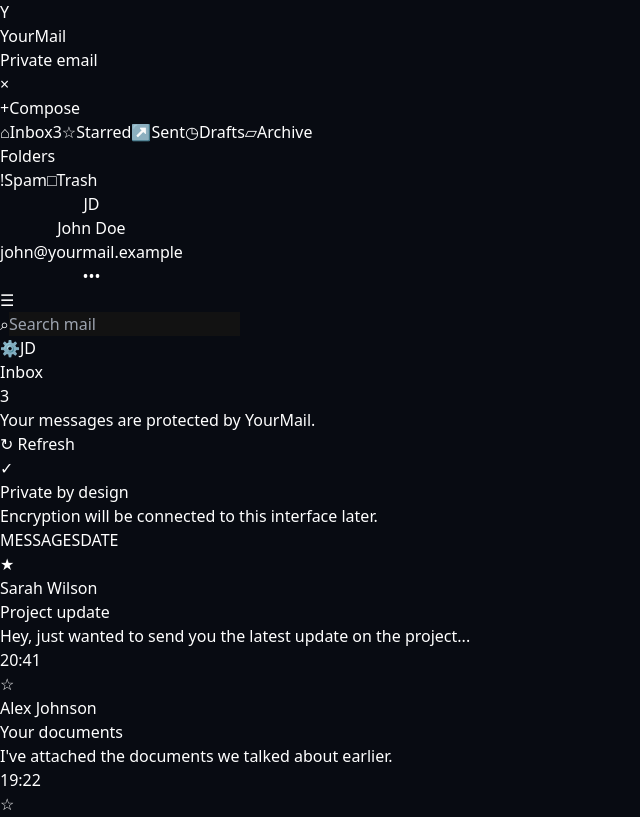
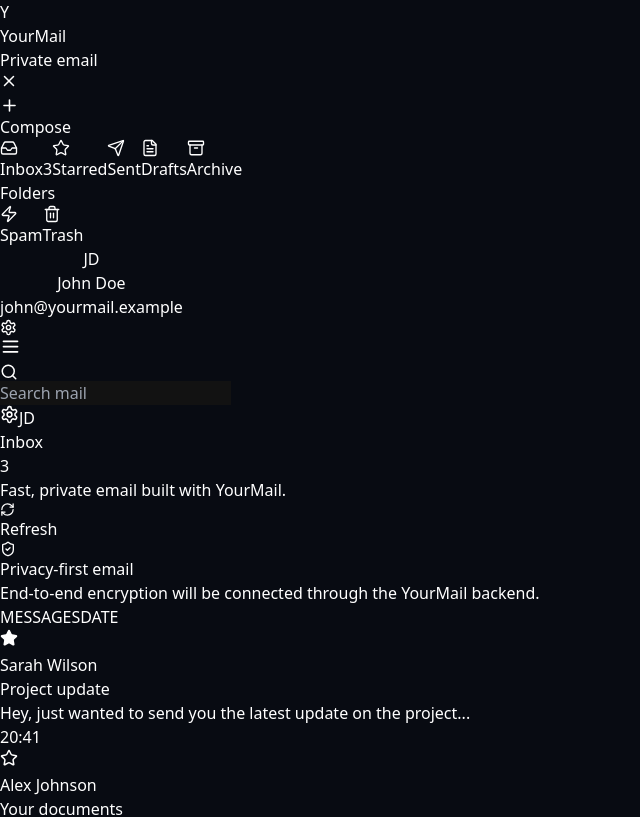
Before and after one commit to Shh12308/email-, a Next.js app: page / in a window 1280 px wide. Shown: the top 817 px of the page, without its empty margins (0-640 px from the left). Built offline with nearby package versions, Linux system fonts and the light colour scheme.

Commit message:
Update page.tsx

```diff
--- a/src/app/page.tsx
+++ b/src/app/page.tsx
@@ -1,6 +1,27 @@
 "use client";
 
 import { useMemo, useState } from "react";
+import {
+  Archive,
+  ChevronLeft,
+  Clock3,
+  FileText,
+  Inbox,
+  Menu,
+  Paperclip,
+  Plus,
+  RefreshCw,
+  Search,
+  Send,
+  Settings,
+  ShieldCheck,
+  Star,
+  Trash2,
+  X,
+  Zap,
+} from "lucide-react";
+
+type Folder = "Inbox" | "Starred" | "Sent" | "Drafts" | "Archive" | "Spam" | "Trash";
 
 type Email = {
   id: number;
@@ -20,7 +41,8 @@
     sender: "Sarah Wilson",
     email: "sarah@example.com",
     subject: "Project update",
-    preview: "Hey, just wanted to send you the latest update on the project...",
+    preview:
+      "Hey, just wanted to send you the latest update on the project...",
     time: "20:41",
     unread: true,
     starred: true,
@@ -42,7 +64,8 @@
     sender: "Mike Thompson",
     email: "mike@example.com",
     subject: "Welcome to the team",
-    preview: "We're really happy to have you with us. Here's everything...",
+    preview:
+      "We're really happy to have you with us. Here's everything...",
     time: "17:05",
     unread: false,
     starred: false,
@@ -64,7 +87,8 @@
     sender: "YourMail Security",
     email: "security@yourmail.example",
     subject: "New sign-in detected",
-    preview: "A new device has signed into your YourMail account.",
+    preview:
+      "A new device has signed into your YourMail account.",
     time: "12:18",
     unread: true,
     starred: false,
@@ -72,34 +96,67 @@
   },
 ];
 
+const folders: {
+  label: Folder;
+  icon: React.ComponentType<{ size?: number; strokeWidth?: number }>;
+}[] = [
+  { label: "Inbox", icon: Inbox },
+  { label: "Starred", icon: Star },
+  { label: "Sent", icon: Send },
+  { label: "Drafts", icon: FileText },
+  { label: "Archive", icon: Archive },
+  { label: "Spam", icon: Zap },
+  { label: "Trash", icon: Trash2 },
+];
+
 export default function Home() {
-  const [emails, setEmails] = useState(initialEmails);
+  const [emails, setEmails] = useState<Email[]>(initialEmails);
   const [selectedEmail, setSelectedEmail] = useState<Email | null>(null);
   const [search, setSearch] = useState("");
   const [sidebarOpen, setSidebarOpen] = useState(false);
   const [composeOpen, setComposeOpen] = useState(false);
+  const [activeFolder, setActiveFolder] = useState<Folder>("Inbox");
+
+  const [composeTo, setComposeTo] = useState("");
+  const [composeSubject, setComposeSubject] = useState("");
+  const [composeBody, setComposeBody] = useState("");
 
   const unreadCount = emails.filter((email) => email.unread).length;
 
   const filteredEmails = useMemo(() => {
     const query = search.toLowerCase().trim();
 
-    if (!query) return emails;
+    let result = emails;
 
-    return emails.filter(
+    if (activeFolder === "Starred") {
+      result = result.filter((email) => email.starred);
+    }
+
+    if (activeFolder === "Inbox") {
+      result = result;
+    }
+
+    if (query) {
+      result = result.filter(
         (email) =>
           email.sender.toLowerCase().includes(query) ||
+          email.email.toLowerCase().includes(query) ||
           email.subject.toLowerCase().includes(query) ||
           email.preview.toLowerCase().includes(query)
       );
-  }, [emails, search]);
+    }
+
+    return result;
+  }, [emails, search, activeFolder]);
 
   function openEmail(email: Email) {
     setSelectedEmail(email);
 
     setEmails((current) =>
       current.map((item) =>
-        item.id === email.id ? { ...item, unread: false } : item
+        item.id === email.id
+          ? { ...item, unread: false }
+          : item
       )
     );
   }
@@ -112,11 +169,49 @@
           : email
       )
     );
+
+    if (selectedEmail?.id === id) {
+      setSelectedEmail((current) =>
+        current
+          ? { ...current, starred: !current.starred }
+          : null
+      );
+    }
   }
 
   function deleteEmail(id: number) {
-    setEmails((current) => current.filter((email) => email.id !== id));
+    setEmails((current) =>
+      current.filter((email) => email.id !== id)
+    );
     setSelectedEmail(null);
+  }
+
+  function selectFolder(folder: Folder) {
+    setActiveFolder(folder);
+    setSidebarOpen(false);
+    setSelectedEmail(null);
+  }
+
+  function closeCompose() {
+    setComposeOpen(false);
+    setComposeTo("");
+    setComposeSubject("");
+    setComposeBody("");
+  }
+
+  function sendMessage() {
+    if (!composeTo.trim()) return;
+
+    /*
+     * Later this will become:
+     *
+     * POST https://your-rust-api.railway.app/api/messages
+     *
+     * The Rust backend will validate the message,
+     * encrypt/store it, and deliver it.
+     */
+
+    closeCompose();
   }
 
   return (
@@ -125,17 +220,18 @@
       {sidebarOpen && (
         <button
           aria-label="Close sidebar"
-          className="fixed inset-0 z-30 bg-black/60 lg:hidden"
+          className="fixed inset-0 z-30 bg-black/70 lg:hidden"
           onClick={() => setSidebarOpen(false)}
         />
       )}
 
       {/* Sidebar */}
       <aside
-        className={`fixed inset-y-0 left-0 z-40 w-72 border-r border-white/10 bg-slate-950 px-4 py-5 transition-transform lg:translate-x-0 ${
+        className={`fixed inset-y-0 left-0 z-40 flex w-72 flex-col border-r border-white/10 bg-slate-950 px-4 py-5 transition-transform duration-200 lg:translate-x-0 ${
           sidebarOpen ? "translate-x-0" : "-translate-x-full"
         }`}
       >
+        {/* Logo */}
         <div className="flex items-center justify-between px-3">
           <div className="flex items-center gap-3">
             <div className="flex h-10 w-10 items-center justify-center rounded-xl bg-white text-lg font-black text-slate-950">
@@ -143,19 +239,25 @@
             </div>
 
             <div>
-              <div className="font-semibold tracking-tight">YourMail</div>
-              <div className="text-xs text-slate-500">Private email</div>
+              <div className="font-semibold tracking-tight">
+                YourMail
+              </div>
+              <div className="text-xs text-slate-500">
+                Private email
+              </div>
             </div>
           </div>
 
           <button
+            aria-label="Close menu"
             className="rounded-lg p-2 text-slate-500 hover:bg-white/5 hover:text-white lg:hidden"
             onClick={() => setSidebarOpen(false)}
           >
-            ×
+            <X size={18} />
           </button>
         </div>
 
+        {/* Compose */}
         <button
           onClick={() => {
             setComposeOpen(true);
@@ -163,72 +265,117 @@
           }}
           className="mt-8 flex w-full items-center justify-center gap-2 rounded-xl bg-white px-4 py-3 font-semibold text-slate-950 transition hover:bg-slate-200"
         >
-          <span className="text-xl">+</span>
+          <Plus size={19} />
           Compose
         </button>
 
+        {/* Navigation */}
         <nav className="mt-6 space-y-1">
-          <SidebarItem
-            icon="⌂"
-            label="Inbox"
-            count={unreadCount}
+          {folders.slice(0, 5).map((folder) => {
+            const Icon = folder.icon;
+            const active = activeFolder === folder.label;
+
+            return (
+              <button
+                key={folder.label}
+                onClick={() => selectFolder(folder.label)}
+                className={`flex w-full items-center gap-3 rounded-xl px-3 py-2.5 text-left text-sm transition ${
                   active
-          />
-          <SidebarItem icon="☆" label="Starred" />
-          <SidebarItem icon="↗" label="Sent" />
-          <SidebarItem icon="◷" label="Drafts" />
-          <SidebarItem icon="▱" label="Archive" />
+                    ? "bg-white/10 font-semibold text-white"
+                    : "text-slate-500 hover:bg-white/5 hover:text-slate-200"
+                }`}
+              >
+                <Icon size={18} strokeWidth={1.8} />
+
+                <span>{folder.label}</span>
+
+                {folder.label === "Inbox" && unreadCount > 0 && (
+                  <span className="ml-auto rounded-full bg-white px-2 py-0.5 text-xs font-bold text-slate-950">
+                    {unreadCount}
+                  </span>
+                )}
+              </button>
+            );
+          })}
         </nav>
 
+        {/* Folders */}
         <div className="mt-8 border-t border-white/10 pt-6">
           <div className="px-3 text-xs font-semibold uppercase tracking-widest text-slate-600">
             Folders
           </div>
 
           <nav className="mt-3 space-y-1">
-            <SidebarItem icon="!" label="Spam" />
-            <SidebarItem icon="□" label="Trash" />
+            {folders.slice(5).map((folder) => {
+              const Icon = folder.icon;
+
+              return (
+                <button
+                  key={folder.label}
+                  onClick={() => selectFolder(folder.label)}
+                  className={`flex w-full items-center gap-3 rounded-xl px-3 py-2.5 text-left text-sm transition ${
+                    activeFolder === folder.label
+                      ? "bg-white/10 text-white"
+                      : "text-slate-500 hover:bg-white/5 hover:text-slate-200"
+                  }`}
+                >
+                  <Icon size={18} strokeWidth={1.8} />
+                  <span>{folder.label}</span>
+                </button>
+              );
+            })}
           </nav>
         </div>
 
-        <div className="absolute bottom-5 left-4 right-4">
+        {/* Account */}
+        <div className="mt-auto">
           <button className="flex w-full items-center gap-3 rounded-xl px-3 py-3 text-left hover:bg-white/5">
             <div className="flex h-9 w-9 items-center justify-center rounded-full bg-slate-800 font-semibold">
               JD
             </div>
 
             <div className="min-w-0">
-              <div className="truncate text-sm font-medium">John Doe</div>
+              <div className="truncate text-sm font-medium">
+                John Doe
+              </div>
+
               <div className="truncate text-xs text-slate-500">
                 john@yourmail.example
               </div>
             </div>
 
-            <span className="ml-auto text-slate-600">•••</span>
+            <Settings
+              size={17}
+              className="ml-auto text-slate-600"
+            />
           </button>
         </div>
       </aside>
 
-      {/* Main area */}
+      {/* Main */}
       <section className="min-h-screen lg:pl-72">
         {/* Header */}
         <header className="sticky top-0 z-20 border-b border-white/10 bg-slate-950/90 px-4 py-4 backdrop-blur-xl sm:px-6">
           <div className="flex items-center gap-3">
             <button
+              aria-label="Open menu"
               onClick={() => setSidebarOpen(true)}
               className="rounded-xl p-2 text-slate-400 hover:bg-white/5 hover:text-white lg:hidden"
             >
-              ☰
+              <Menu size={21} />
             </button>
 
             <div className="relative flex-1">
-              <span className="pointer-events-none absolute left-4 top-1/2 -translate-y-1/2 text-slate-500">
-                ⌕
-              </span>
+              <Search
+                size={18}
+                className="pointer-events-none absolute left-4 top-1/2 -translate-y-1/2 text-slate-500"
+              />
 
               <input
                 value={search}
-                onChange={(event) => setSearch(event.target.value)}
+                onChange={(event) =>
+                  setSearch(event.target.value)
+                }
                 placeholder="Search mail"
                 className="w-full rounded-xl border border-white/10 bg-white/5 py-3 pl-11 pr-4 text-sm outline-none placeholder:text-slate-600 focus:border-white/20 focus:bg-white/[0.07]"
               />
@@ -238,7 +385,7 @@
               title="Settings"
               className="hidden rounded-xl p-3 text-slate-400 hover:bg-white/5 hover:text-white sm:block"
             >
-              ⚙
+              <Settings size={19} />
             </button>
 
             <button className="flex h-10 w-10 items-center justify-center rounded-full bg-slate-800 text-sm font-semibold hover:bg-slate-700">
@@ -248,13 +395,16 @@
         </header>
 
         <div className="mx-auto max-w-6xl px-4 py-6 sm:px-6">
-          {/* Inbox heading */}
+          {/* Heading */}
           <div className="mb-5 flex items-end justify-between">
             <div>
               <div className="flex items-center gap-3">
-                <h1 className="text-2xl font-bold tracking-tight">Inbox</h1>
+                <h1 className="text-2xl font-bold tracking-tight">
+                  {activeFolder}
+                </h1>
 
-                {unreadCount > 0 && (
+                {activeFolder === "Inbox" &&
+                  unreadCount > 0 && (
                     <span className="rounded-full bg-white px-2 py-0.5 text-xs font-bold text-slate-950">
                       {unreadCount}
                     </span>
@@ -262,28 +412,35 @@
               </div>
 
               <p className="mt-1 text-sm text-slate-500">
-                Your messages are protected by YourMail.
+                Fast, private email built with YourMail.
               </p>
             </div>
 
             <button
-              onClick={() => setEmails(initialEmails)}
-              className="rounded-lg px-3 py-2 text-sm text-slate-500 hover:bg-white/5 hover:text-white"
+              onClick={() => setEmails([...initialEmails])}
+              className="flex items-center gap-2 rounded-lg px-3 py-2 text-sm text-slate-500 hover:bg-white/5 hover:text-white"
             >
-              ↻ Refresh
+              <RefreshCw size={15} />
+              <span className="hidden sm:inline">
+                Refresh
+              </span>
             </button>
           </div>
 
           {/* Security banner */}
           <div className="mb-5 flex items-center gap-3 rounded-xl border border-white/10 bg-white/[0.03] px-4 py-3">
-            <div className="flex h-8 w-8 items-center justify-center rounded-lg bg-white text-sm text-slate-950">
-              ✓
+            <div className="flex h-8 w-8 shrink-0 items-center justify-center rounded-lg bg-white text-slate-950">
+              <ShieldCheck size={16} />
             </div>
 
             <div>
-              <div className="text-sm font-medium">Private by design</div>
+              <div className="text-sm font-medium">
+                Privacy-first email
+              </div>
+
               <div className="text-xs text-slate-500">
-                Encryption will be connected to this interface later.
+                End-to-end encryption will be connected through the
+                YourMail backend.
               </div>
             </div>
           </div>
@@ -298,10 +455,17 @@
 
             {filteredEmails.length === 0 ? (
               <div className="flex min-h-72 flex-col items-center justify-center px-6 text-center">
-                <div className="mb-3 text-4xl">⌕</div>
-                <h2 className="font-semibold">No messages found</h2>
+                <Search
+                  size={38}
+                  className="mb-3 text-slate-700"
+                />
+
+                <h2 className="font-semibold">
+                  No messages found
+                </h2>
+
                 <p className="mt-1 text-sm text-slate-500">
-                  Try a different search.
+                  Try a different search or folder.
                 </p>
               </div>
             ) : (
@@ -314,17 +478,29 @@
                   onClick={() => openEmail(email)}
                 >
                   <button
+                    aria-label={
+                      email.starred
+                        ? "Unstar email"
+                        : "Star email"
+                    }
                     onClick={(event) => {
                       event.stopPropagation();
                       toggleStar(email.id);
                     }}
-                    className={`w-7 text-xl transition ${
+                    className={`w-7 transition ${
                       email.starred
                         ? "text-white"
                         : "text-slate-700 hover:text-slate-400"
                     }`}
                   >
-                    {email.starred ? "★" : "☆"}
+                    <Star
+                      size={18}
+                      fill={
+                        email.starred
+                          ? "currentColor"
+                          : "none"
+                      }
+                    />
                   </button>
 
                   <div className="min-w-0 flex-1">
@@ -340,7 +516,7 @@
                       </span>
 
                       {email.unread && (
-                        <span className="h-1.5 w-1.5 rounded-full bg-white" />
+                        <span className="h-1.5 w-1.5 shrink-0 rounded-full bg-white" />
                       )}
                     </div>
 
@@ -376,23 +552,29 @@
             <div className="flex items-center gap-3 border-b border-white/10 px-5 py-4">
               <button
                 onClick={() => setSelectedEmail(null)}
-                className="rounded-lg px-3 py-2 text-slate-400 hover:bg-white/5 hover:text-white"
+                className="rounded-lg p-2 text-slate-400 hover:bg-white/5 hover:text-white"
               >
-                ←
+                <ChevronLeft size={20} />
               </button>
 
               <div className="flex-1">
-                <div className="font-semibold">{selectedEmail.subject}</div>
+                <div className="font-semibold">
+                  {selectedEmail.subject}
+                </div>
+
                 <div className="text-xs text-slate-500">
                   {selectedEmail.sender}
                 </div>
               </div>
 
               <button
-                onClick={() => deleteEmail(selectedEmail.id)}
-                className="rounded-lg px-3 py-2 text-sm text-slate-500 hover:bg-white/5 hover:text-white"
+                onClick={() =>
+                  deleteEmail(selectedEmail.id)
+                }
+                className="rounded-lg p-2 text-slate-500 hover:bg-white/5 hover:text-white"
+                title="Delete"
               >
-                Delete
+                <Trash2 size={18} />
               </button>
             </div>
 
@@ -406,7 +588,10 @@
                 </div>
 
                 <div>
-                  <div className="font-semibold">{selectedEmail.sender}</div>
+                  <div className="font-semibold">
+                    {selectedEmail.sender}
+                  </div>
+
                   <div className="text-sm text-slate-500">
                     {selectedEmail.email}
                   </div>
@@ -422,8 +607,8 @@
 
                 {"\n\n"}
 
-                This is the message viewer. Later, the message body will be
-                fetched from your Rust API and decrypted locally in the client.
+                This is currently demo content. The real message
+                body will later come from your Rust API.
               </p>
             </div>
 
@@ -432,6 +617,10 @@
                 onClick={() => {
                   setSelectedEmail(null);
                   setComposeOpen(true);
+                  setComposeTo(selectedEmail.email);
+                  setComposeSubject(
+                    `Re: ${selectedEmail.subject}`
+                  );
                 }}
                 className="rounded-xl bg-white px-5 py-2.5 text-sm font-semibold text-slate-950 hover:bg-slate-200"
               >
@@ -450,42 +639,62 @@
       {composeOpen && (
         <div className="fixed bottom-4 right-4 z-50 w-[calc(100%-2rem)] max-w-lg overflow-hidden rounded-2xl border border-white/10 bg-slate-950 shadow-2xl">
           <div className="flex items-center justify-between border-b border-white/10 px-4 py-3">
-            <span className="font-semibold">New message</span>
+            <span className="font-semibold">
+              New message
+            </span>
 
             <button
-              onClick={() => setComposeOpen(false)}
-              className="rounded-lg px-2 py-1 text-slate-500 hover:bg-white/5 hover:text-white"
+              onClick={closeCompose}
+              className="rounded-lg p-2 text-slate-500 hover:bg-white/5 hover:text-white"
             >
-              ×
+              <X size={17} />
             </button>
           </div>
 
           <div className="space-y-1 border-b border-white/10 px-4">
             <input
+              value={composeTo}
+              onChange={(event) =>
+                setComposeTo(event.target.value)
+              }
               placeholder="To"
+              type="email"
               className="w-full border-b border-white/5 bg-transparent py-3 text-sm outline-none placeholder:text-slate-600"
             />
 
             <input
+              value={composeSubject}
+              onChange={(event) =>
+                setComposeSubject(event.target.value)
+              }
               placeholder="Subject"
               className="w-full bg-transparent py-3 text-sm outline-none placeholder:text-slate-600"
             />
           </div>
 
           <textarea
+            value={composeBody}
+            onChange={(event) =>
+              setComposeBody(event.target.value)
+            }
             placeholder="Write a message..."
             className="h-56 w-full resize-none bg-transparent p-4 text-sm leading-6 outline-none placeholder:text-slate-600"
           />
 
           <div className="flex items-center justify-between border-t border-white/10 p-3">
-            <button className="rounded-lg px-3 py-2 text-slate-500 hover:bg-white/5">
-              📎
+            <button
+              className="rounded-lg p-2 text-slate-500 hover:bg-white/5 hover:text-white"
+              title="Attach file"
+            >
+              <Paperclip size={18} />
             </button>
 
             <button
-              onClick={() => setComposeOpen(false)}
-              className="rounded-xl bg-white px-5 py-2.5 text-sm font-semibold text-slate-950 hover:bg-slate-200"
+              onClick={sendMessage}
+              disabled={!composeTo.trim()}
+              className="flex items-center gap-2 rounded-xl bg-white px-5 py-2.5 text-sm font-semibold text-slate-950 hover:bg-slate-200 disabled:cursor-not-allowed disabled:opacity-40"
             >
+              <Send size={16} />
               Send
             </button>
           </div>
@@ -494,34 +703,3 @@
     </main>
   );
 }
-
-function SidebarItem({
-  icon,
-  label,
-  count,
-  active = false,
-}: {
-  icon: string;
-  label: string;
-  count?: number;
-  active?: boolean;
-}) {
-  return (
-    <button
-      className={`flex w-full items-center gap-3 rounded-xl px-3 py-2.5 text-left text-sm transition ${
-        active
-          ? "bg-white/10 font-semibold text-white"
-          : "text-slate-500 hover:bg-white/5 hover:text-slate-200"
-      }`}
-    >
-      <span className="w-5 text-center text-base">{icon}</span>
-      <span>{label}</span>
-
-      {count !== undefined && count > 0 && (
-        <span className="ml-auto rounded-full bg-white px-2 py-0.5 text-xs font-bold text-slate-950">
-          {count}
-        </span>
-      )}
-    </button>
-  );
-}
```
Lines whose indentation alone changed are shown as unchanged.
